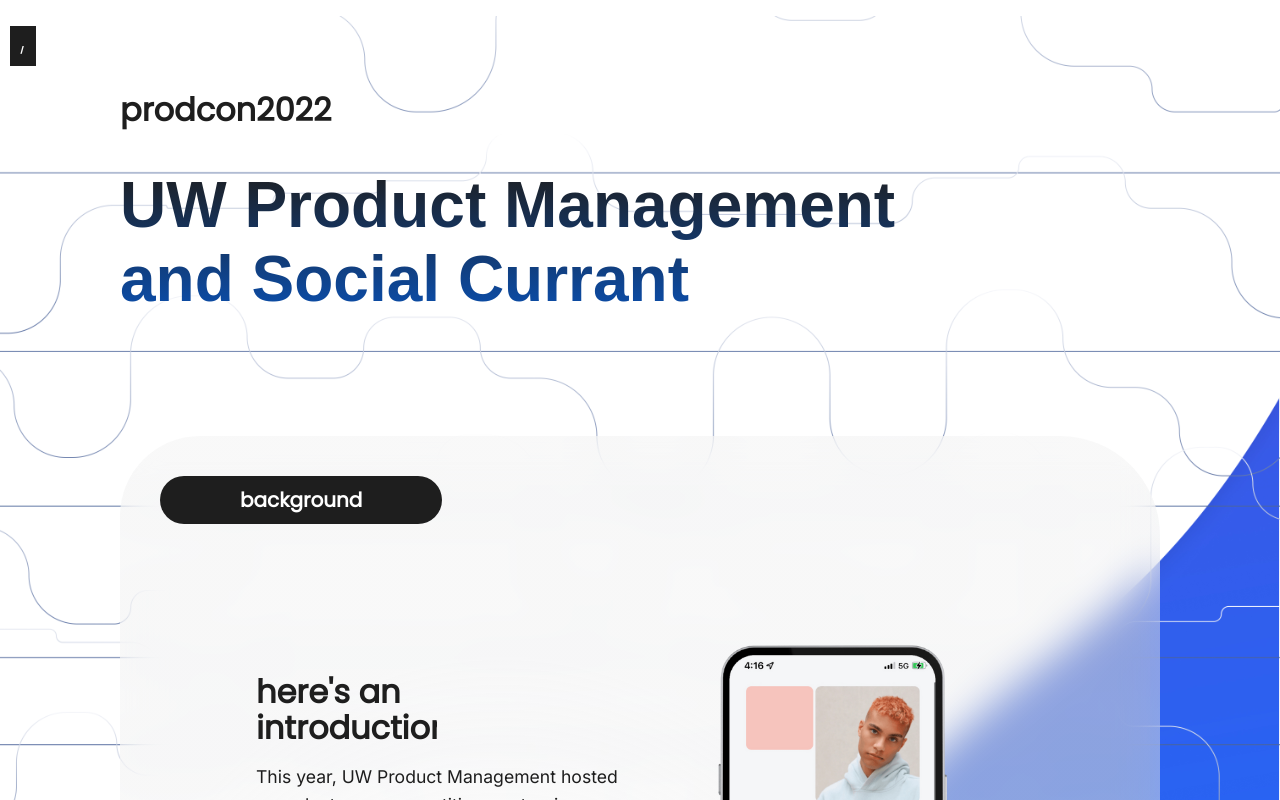
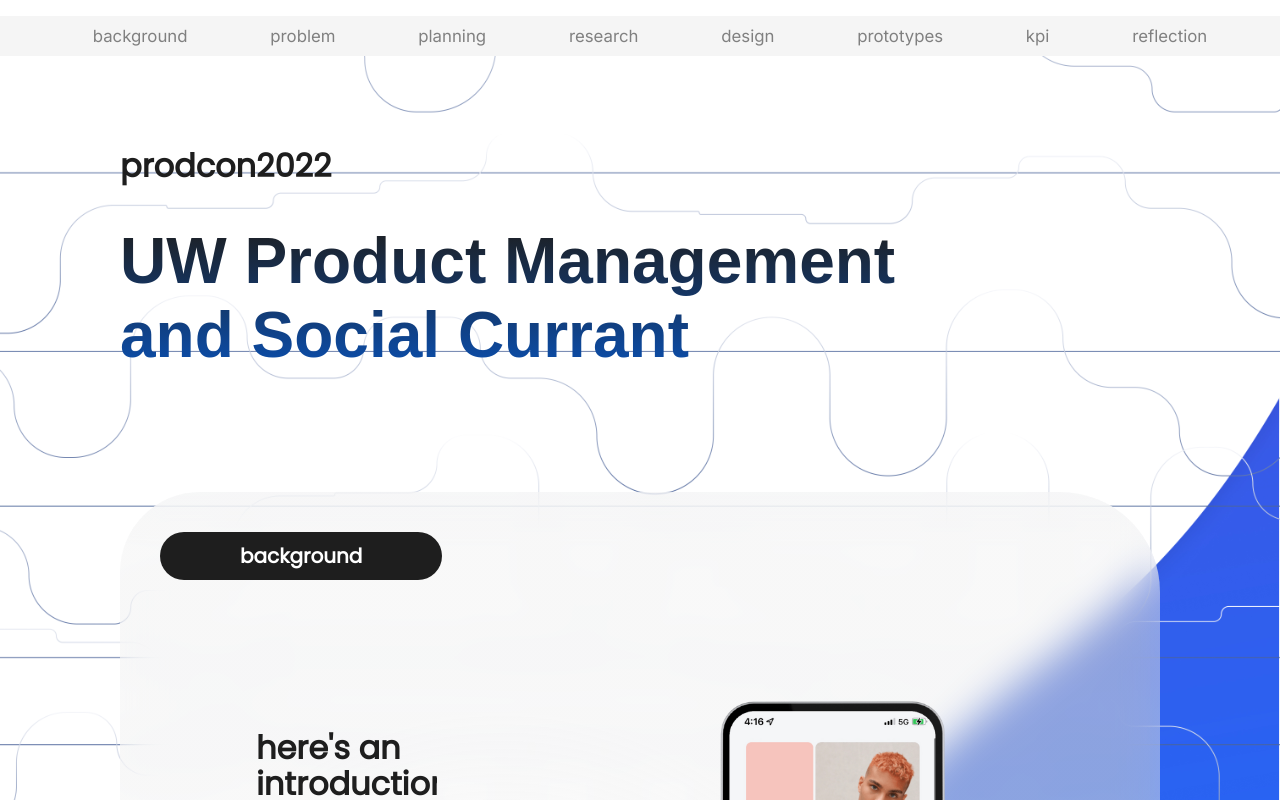
Before and after one commit to judyyzheng/designportfolio, a React (Create React App) app: page /project in a window 1280 px wide. Shown: the top 800 px of the page. Built offline with nearby package versions, Linux system fonts and the light colour scheme.

Commit message:
update components

```diff
--- a/src/components/Card/Card.tsx
+++ b/src/components/Card/Card.tsx
@@ -1,5 +1,4 @@
 import React from "react";
-import { WithContext as ReactTags } from "react-tag-input";
 import { Link } from 'react-router-dom';
 
 import "./Card.scss";
--- a/src/components/PageNavbar/PageNavbar.scss
+++ b/src/components/PageNavbar/PageNavbar.scss
@@ -8,11 +8,10 @@
     flex-direction: row;
     list-style-type: none;
     z-index: 1;
-    padding: 10px;
+    width: 100%;
 }
 
 div#fixed-navbar > li {
-    background-color: $dark;
     color: white;
     text-decoration: none;
     font-family: "Inter";
@@ -24,12 +23,12 @@
   }
 
 #navbar {
-  background-color: $dark;
+  background-color: whitesmoke;
   display: flex;
   position: fixed;
-  flex-direction: column;
-  row-gap: 1vh;
-  align-items: stretch;
+  flex-direction: row;
+  width: 100%;
+  justify-content: space-evenly;
   list-style-type: none;
   z-index: 1;
   padding: 10px;
@@ -37,8 +36,7 @@
 
 #navbar > * {
   &:link {
-    background-color: #1e1e1e;
-    color: white;
+    color: grey;
     text-decoration: none;
     font-family: "Inter";
     font-size: 2.1vh;
@@ -48,7 +46,7 @@
 
   /* visited link */
   &:visited {
-    color: white;
+    color: grey;
   }
 
   /* mouse over link */
--- a/src/components/PageNavbar/PageNavbar.tsx
+++ b/src/components/PageNavbar/PageNavbar.tsx
@@ -1,4 +1,3 @@
-import { useState } from "react";
 import React from "react";
 import "./PageNavbar.scss";
 import { NavHashLink } from "react-router-hash-link";
@@ -8,27 +7,10 @@
   links: string[]; // name of section
 }
 const PageNavbar = (props: PageNavbarProps) => {
-  const [isDropdownVisible, setDropdownVisible] = useState(false);
-  const handleMouseEnter = () => {
-    setDropdownVisible(true);
-  };
-
-  const handleMouseLeave = () => {
-    setDropdownVisible(false);
-  };
-  let pathname = window.location.href.split("#")[1];
-
   return (
-    <>
-      <div
-        id="fixed-navbar"
-        onMouseEnter={handleMouseEnter}
-        onMouseLeave={handleMouseLeave}
-      >
-        <li>/</li>
+      <div id="fixed-navbar">
         <nav id="navbar">
-          {isDropdownVisible &&
-            props.links.map((link, index) => {
+          {props.links.map((link, index) => {
               return (
                 <NavHashLink
                   key={index}
@@ -36,13 +18,12 @@
                   to={"/" + props.project + "/#" + link.toLowerCase()}
                   exact
                 >
-                  <li> /{link} </li>
+                  <li> {link} </li>
                 </NavHashLink>
               );
             })}
         </nav>
       </div>
-    </>
   );
 };
 
--- a/src/components/Tag/Tag.scss
+++ b/src/components/Tag/Tag.scss
@@ -12,8 +12,8 @@
   }
 
 .tag {
-    background: crimson;
-    border-radius: 3px 0 0 3px;
+    background: #1E1E1E;
+    border-radius: 30px;
     color: white;
     display: inline-block;
     height: 26px;
@@ -22,6 +22,7 @@
     position: relative;
     margin: 0 5px 5px 0;
     text-decoration: none;
+    font-size: 16px;
 }
 
 .tag:hover {
--- a/src/pages/tradebooker/TradeBookerPage.js
+++ b/src/pages/tradebooker/TradeBookerPage.js
@@ -7,6 +7,7 @@
 import Label from "../../components/Label/Label.tsx";
 import Quote from "../../components/Quote/Quote.tsx";
 import Slideshow from "../../components/Slideshow/Slideshow.tsx";
+import Tag from "../../components/Tag/Tag.tsx";
 import FadeImages from "../../components/FadeImages/FadeImages.tsx";
 import PageNavbar from "../../components/PageNavbar/PageNavbar.tsx";
 
@@ -67,23 +68,22 @@
           "Reflection",
         ]}
       />
-      <div className="fixedbgd-tb"></div>
       {/* Background */}
       <div
         id="background"
         className="section-tb"
         style={{ backgroundColor: "whitesmoke" }}
       >
-        <div className="p5" style={{ color: "#1e1e1e" }}>
-          Scotiabank
-        </div>
         <div className="p3-tb" style={{ color: "#1e1e1e" }}>
           Global Banking and Markets
           <br />
-          Trade Booker
+          Trade Booker API
+        </div>
+        <div className="header-tags">
+          <Tag tags={["Scotiabank", "Global Banking and Markets"]}/>
+          <Tag tags={["Flask", "Python", "SQL"]}/>
         </div>
         <div className="white-gradient-bg">
-          <Label label="Background" />
           <div
             className="p4"
             style={{ paddingLeft: "10%", paddingRight: "10%" }}
--- a/src/pages/tradebooker/TradeBookerPage.scss
+++ b/src/pages/tradebooker/TradeBookerPage.scss
@@ -110,12 +110,18 @@
     display: flex;
     flex-direction: column;
     row-gap: 5vh;
+    padding-top: 12vh;
 }
 
 #tb-logo {
     width: 10vh;
     height: auto;
     padding-left: 45%;
+}
+
+div.header-tags {
+    display: flex;
+    flex-direction: column;
 }
 // Problem
 
```
